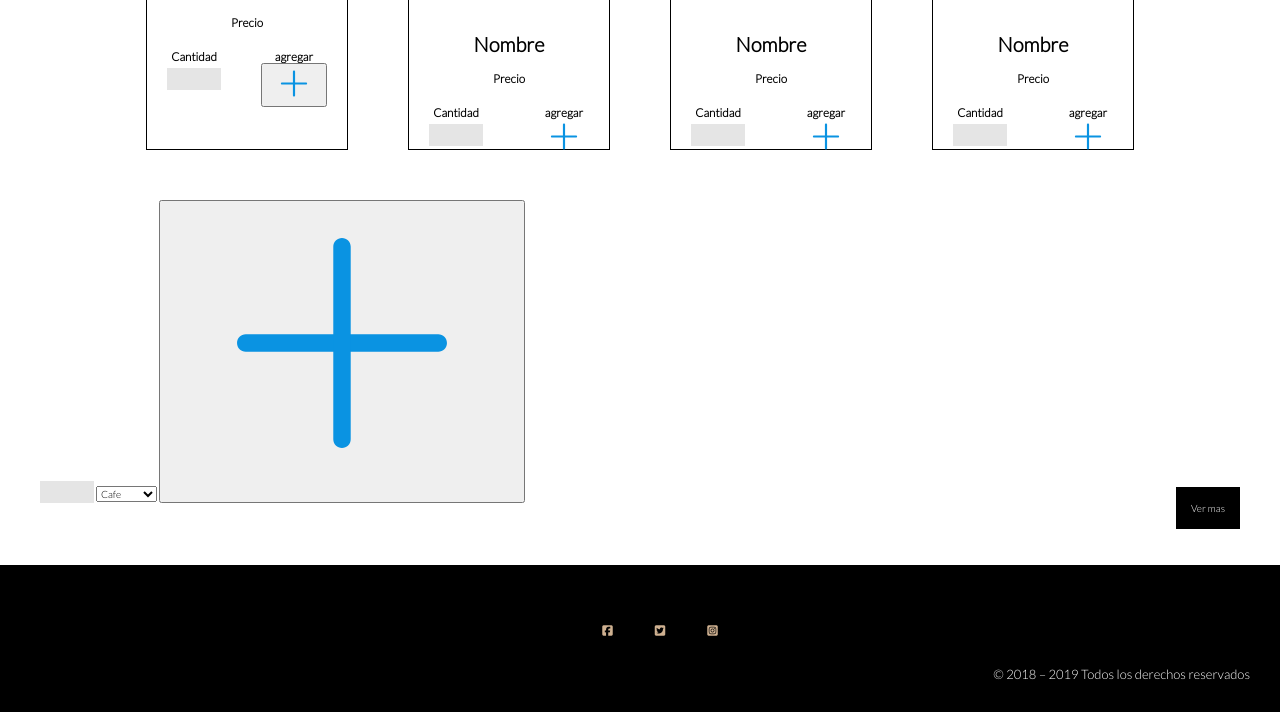
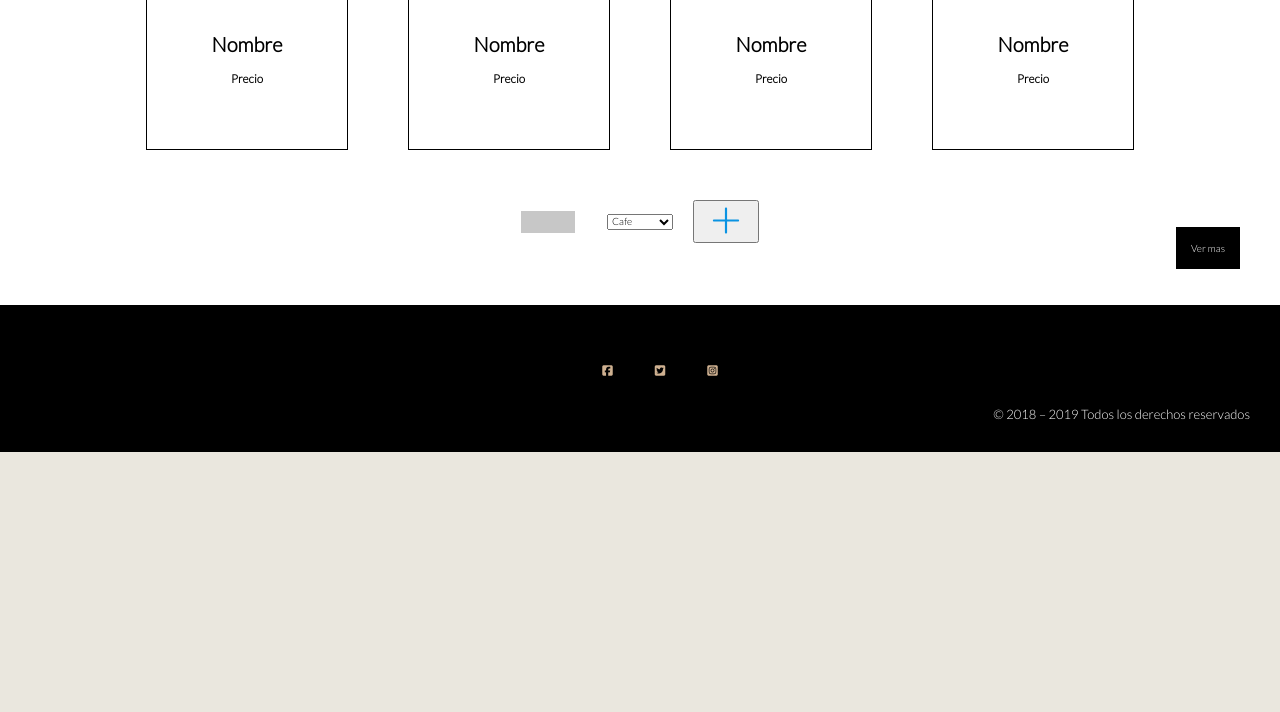
Before and after one commit to marcknova/Cafeteria1.1, a PHP site: page / in a window 1280 px wide. Shown: the part 1703-2415 px from the top of the page. After the commit the page ends 2155 px from the top, so only its background shows below. Run offline with PHP 8.4, Linux system fonts and the light colour scheme; some libraries are stand-ins or nearby versions.

Commit message:
actualizacion

```diff
--- a/css/style.css
+++ b/css/style.css
@@ -177,16 +177,7 @@
     justify-content: space-between;
     padding: 2rem;
 }
-input{
-    border: none;
-    background-color: rgba(0, 0, 0, 0.1);
-    width: 5rem;
-    height: 2rem;
-    font-size: 1.5rem;
-    text-align: center;
-    margin-top: 0.5rem;
 
-}
 .agregar{
     margin: 0;
 }
@@ -218,7 +209,27 @@
     color: #FE5F1E;
     transition: all .3s;
 }
+/*Seleccion*/
+.seleccion{
+    display: flex;
+    justify-content: center;
+}
 
+.seleccion input{
+
+    border: none;
+    background-color: #c7c7c7;
+    width: 5rem;
+    height: 2rem;
+    font-size: 2rem;
+    text-align: center;
+}
+.gridform{
+    display: grid;
+    grid-template-columns: repeat(3, 1fr);
+    gap: 2rem;
+    align-items: center;
+}
 /*  FOOTER  */
 
 footer {
--- a/index.html
+++ b/index.html
@@ -109,23 +109,9 @@
                 </div>
                 <div class="footer-card">
 
+                    <h2>Nombre</h2>
                     <h3>Precio</h3>
-                    <form action="php/procesos/ControlCarrito.php" method="POST">
-                        <div class="compra">
 
-                            <div>
-                                <h3>Cantidad</h3>
-                                <input type="text" name="cantidad">
-
-                            </div>
-                            <div class="agregar">
-                                <h3>agregar</h3>
-                                <button type="submit" name="tipo1">
-                                    <img src="img/icon/1485969929-12-plus_78898.svg" alt="">
-                                </button>
-                            </div>
-                        </div>
-                    </form>
                 </div>
             </div>
             <div class="card">
@@ -135,22 +121,7 @@
                 <div class="footer-card">
                     <h2>Nombre</h2>
                     <h3>Precio</h3>
-                    <form action="">
-                        <div class="compra">
-                            <div>
-                                <h3>Cantidad</h3>
-                                <input type="text">
-                            </div>
 
-                            <div class="agregar">
-                                <h3>agregar</h3>
-
-                                <a href="" href="submit">
-                                    <img src="img/icon/1485969929-12-plus_78898.svg" alt="">
-                                </a>
-                            </div>
-                        </div>
-                    </form>
                 </div>
             </div>
             <div class="card">
@@ -160,21 +131,7 @@
                 <div class="footer-card">
                     <h2>Nombre</h2>
                     <h3>Precio</h3>
-                    <form action="">
-                        <div class="compra">
-                            <div>
-                                <h3>Cantidad</h3>
-                                <input type="text">
-                            </div>
 
-                            <div class="agregar">
-                                <h3>agregar</h3>
-                                <a href="" href="submit">
-                                    <img src="img/icon/1485969929-12-plus_78898.svg" alt="">
-                                </a>
-                            </div>
-                        </div>
-                    </form>
                 </div>
             </div>
             <div class="card">
@@ -184,26 +141,12 @@
                 <div class="footer-card">
                     <h2>Nombre</h2>
                     <h3>Precio</h3>
-                    <form action="">
-                        <div class="compra">
-                            <div>
-                                <h3>Cantidad</h3>
-                                <input type="text">
-                            </div>
 
-                            <div class="agregar">
-                                <h3>agregar</h3>
-                                <a href="" href="submit">
-                                    <img src="img/icon/1485969929-12-plus_78898.svg" alt="">
-                                </a>
-                            </div>
-                        </div>
-                    </form>
                 </div>
             </div>
         </div>
-        <div>
-            <form action="php/procesos/ControlCarrito.php" method="POST">
+        <div class="seleccion">
+            <form action="php/procesos/ControlCarrito.php" method="POST" class="agregar gridform">
                 <input type="text" name="cantidad">
                 <select name="Opcion" id="">
                     <option value="1">Cafe</option>
@@ -215,10 +158,12 @@
                     <img src="img/icon/1485969929-12-plus_78898.svg" alt="">
                 </button>
             </form>
+
         </div>
         <div class="btns">
             <a href="" class="btn btn-color">Ver mas</a>
         </div>
+
     </div>
 
     <!---->
--- a/php/procesos/ControlCarrito.php
+++ b/php/procesos/ControlCarrito.php
@@ -8,6 +8,6 @@
 $objOperacion->setCantidad($cantidad);
 $objOperacion->setOperador($opcion);
 //$objOperacion->Operaciones();
-var_dump($objOperacion->Operaciones()) ;
+echo ($objOperacion->Operaciones()) ;
 
 ?>
```
Also changed, not shown: php/procesos/SetsGets.php (+4 -4 lines).
